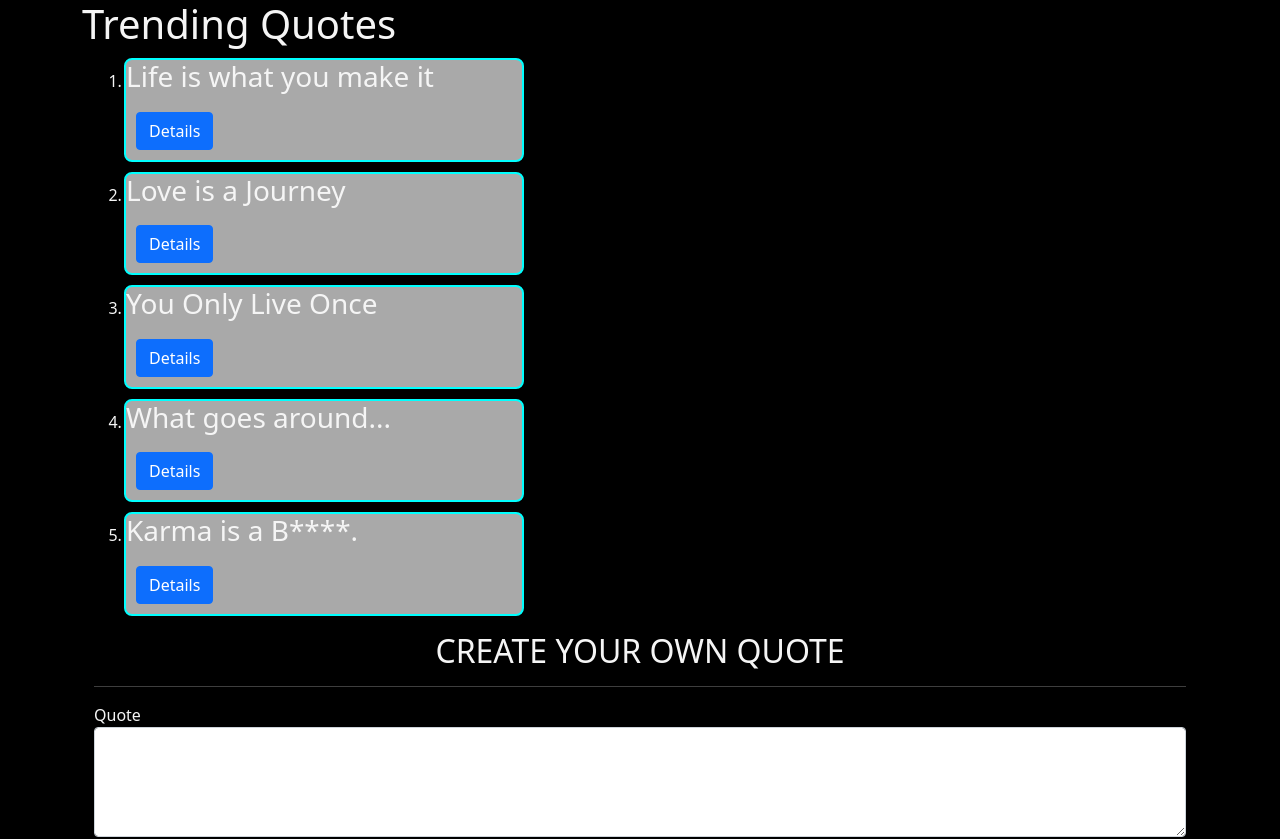
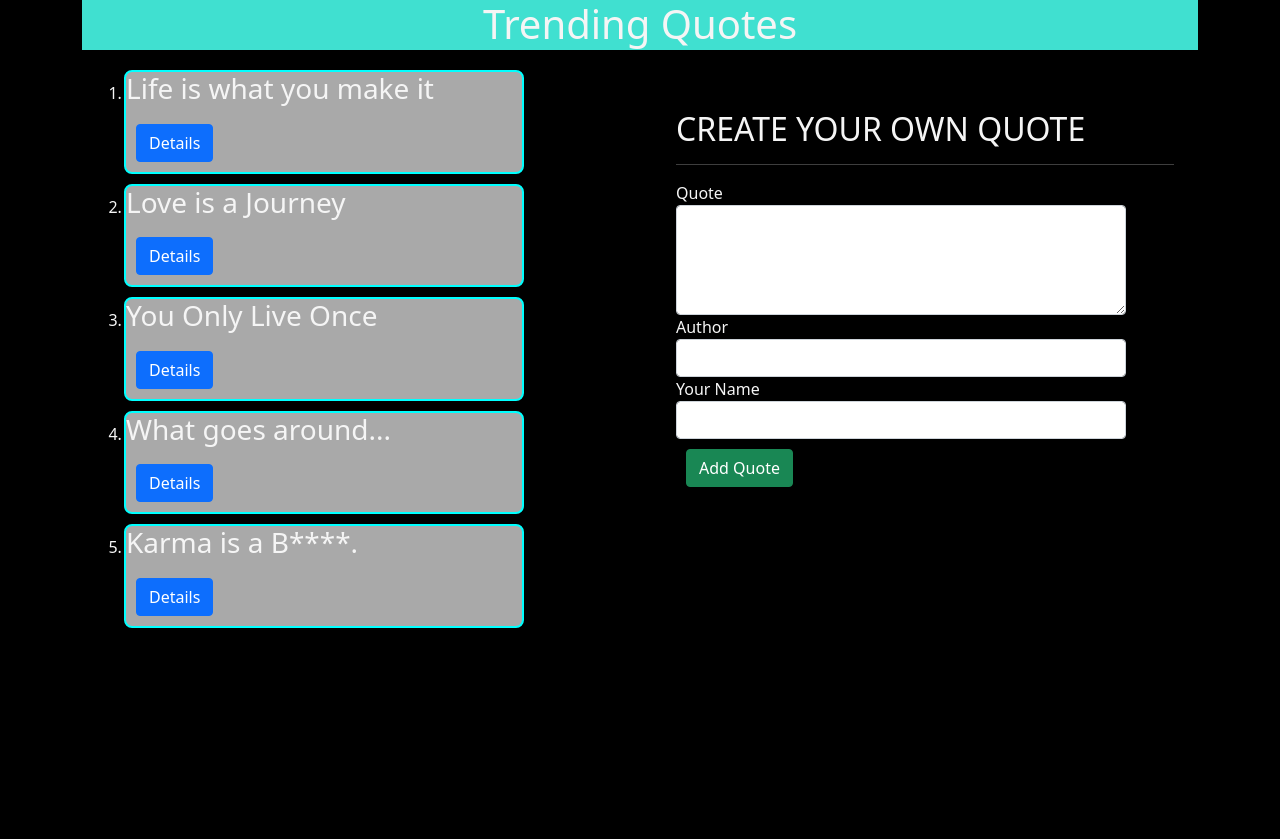
Before and after one commit to Allantoizmughus/Quota, an Angular app: page / in a window 1280 px wide. Shown: the top 839 px of the page. After the commit the page ends 800 px from the top, so only its background shows below. Built offline with nearby package versions, Linux system fonts and the light colour scheme.

Commit message:
Add more style to the application

```diff
--- a/src/app/quota/quota.component.css
+++ b/src/app/quota/quota.component.css
@@ -5,3 +5,9 @@
     width: 400px;
     margin: 10px;
 }
+#header{
+    width: 100%;
+    height: 50px;
+    background-color: turquoise;
+    margin-bottom: 10px;
+}
--- a/src/app/quota/quota.component.html
+++ b/src/app/quota/quota.component.html
@@ -1,6 +1,9 @@
 <div class="container">
-<h1>Trending Quotes</h1>
-<div>
+   <div id="header">
+<h1 class="text-center">Trending Quotes</h1>
+   </div>
+<div class="row">
+<div class="col-md-6" id="quotes">
    <ol>
       <div class="box" *ngFor='let quote of quotes; let i= index' >
       <li appHighlighter><h3>{{quote.sentence}}</h3></li>
@@ -10,7 +13,8 @@
    </ol>
 </div>
 
-<div>
+<div class="col-md-6">
    <app-quote-form (addQuote)="addNewQuote($event)"></app-quote-form>
 </div>
 </div>
+</div>
--- a/src/app/quota/quota.component.ts
+++ b/src/app/quota/quota.component.ts
@@ -8,11 +8,11 @@ import {Quote} from '../quote';
 })
 export class QuotaComponent implements OnInit {
   quotes:Quote[]=[
-    new Quote('Life is what  you make it', 'Quote has 5 votes', 'Allan.M', 'A.M.M',  0, 0, new Date(2019,7,12)),
-    new Quote('Love is a Journey', 'Quote has 1 vote', 'Sheng Peng', 'B.K.M', 0, 0, new Date(2020,12,3)),
-    new Quote('You Only Live Once', 'Quote has 2 votes', 'Bad Thougts', 'S.K.L', 0, 0, new Date(2021,1,23)),
-    new Quote('What goes around...', 'Quote has 3 votes', 'Ash Tray', 'L.M.N', 0, 0, new Date(2020,11,23)),
-    new Quote('Karma is a B****.', 'Quote has 4 votes', 'Bad Thoughts', 'P.K.M', 0, 0, new Date(21,2,18))
+    new Quote('Life is what  you make it', 'Quote has 0 votes', 'Allan.M', 'A.M.M',  0, 0, new Date(2019,7,12)),
+    new Quote('Love is a Journey', 'Quote has 0 vote', 'Sheng Peng', 'B.K.M', 0, 0, new Date(2020,12,3)),
+    new Quote('You Only Live Once', 'Quote has 0 votes', 'Bad Thougts', 'S.K.L', 0, 0, new Date(2021,1,23)),
+    new Quote('What goes around...', 'Quote has 0 votes', 'Ash Tray', 'L.M.N', 0, 0, new Date(2020,11,23)),
+    new Quote('Karma is a B****.', 'Quote has 0 votes', 'Bad Thoughts', 'P.K.M', 0, 0, new Date(21,2,18))
 
   ];
 
--- a/src/app/quote-form/quote-form.component.css
+++ b/src/app/quote-form/quote-form.component.css
@@ -0,0 +1,6 @@
+form{
+    width: 450px;
+}
+.container-fluid{
+    margin-top: 50px;
+}
--- a/src/app/quote-form/quote-form.component.html
+++ b/src/app/quote-form/quote-form.component.html
@@ -1,5 +1,5 @@
 <div class="container-fluid">
-    <h2 class="text-center">CREATE YOUR OWN QUOTE</h2>
+    <h2>CREATE YOUR OWN QUOTE</h2>
     <hr>
     <form (ngSubmit)='submitQuote()' #quoteForm='ngForm'>
         <div class="form-group">
--- a/src/styles.css
+++ b/src/styles.css
@@ -7,6 +7,7 @@ body{
 }
 p{
     font-style: italic;
+    color: lime;
 }
 button{
     margin: 10px;
```
